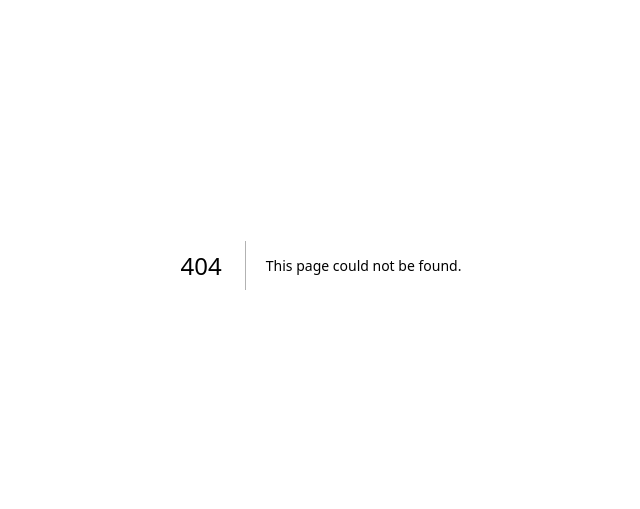
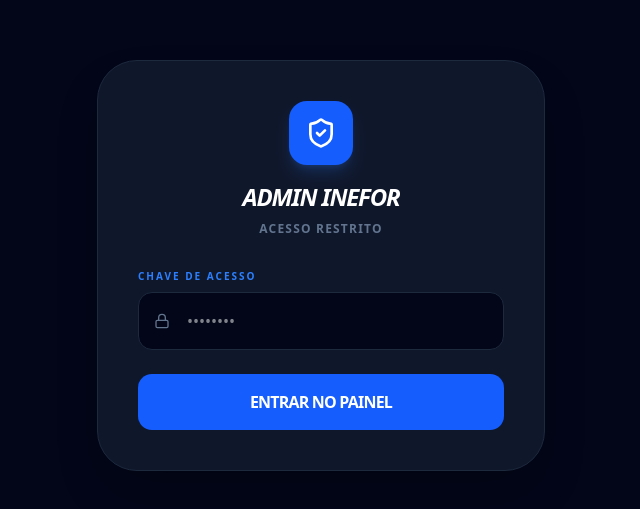
Before and after one commit to kudikadigital/ccna-online-nx, a Next.js app: page /admin/login in a window 1280 px wide. Before the commit this address had no page. Shown: the part 135-644 px from the top of the page, without its empty margins (319-959 px from the left). Built offline with nearby package versions, Linux system fonts and the light colour scheme.

Commit message:
feat: implement admin login page with dark industrial theme

```diff
--- /dev/null
+++ b/app/admin/login/page.tsx
@@ -0,0 +1,50 @@
+"use client";
+import { useState } from "react";
+import { useRouter } from "next/navigation";
+import { ShieldCheck, Lock } from "lucide-react";
+
+export default function AdminLogin() {
+  const [password, setPassword] = useState("");
+  const router = useRouter();
+
+  const handleLogin = (e: React.FormEvent) => {
+    e.preventDefault();
+    // Lógica simples de demonstração (Substituir por Auth real)
+    if (password === "admin123") {
+      router.push("/admin/dash");
+    }
+  };
+
+  return (
+    <main className="min-h-screen bg-slate-950 flex items-center justify-center p-4">
+      <div className="w-full max-w-md bg-slate-900 border border-slate-800 p-10 rounded-[2.5rem] shadow-2xl">
+        <div className="flex flex-col items-center mb-8">
+          <div className="w-16 h-16 bg-blue-600 rounded-2xl flex items-center justify-center mb-4 shadow-lg shadow-blue-500/20">
+            <ShieldCheck className="text-white h-8 w-8" />
+          </div>
+          <h1 className="text-white font-black text-2xl uppercase tracking-tighter italic">Admin INEFOR</h1>
+          <p className="text-slate-500 text-xs font-bold uppercase tracking-widest mt-2">Acesso Restrito</p>
+        </div>
+
+        <form onSubmit={handleLogin} className="space-y-6">
+          <div>
+            <label className="block text-[10px] font-black uppercase text-blue-500 mb-2 tracking-[0.2em]">Chave de Acesso</label>
+            <div className="relative">
+              <Lock className="absolute left-4 top-1/2 -translate-y-1/2 h-4 w-4 text-slate-500" />
+              <input
+                type="password"
+                value={password}
+                onChange={(e) => setPassword(e.target.value)}
+                className="w-full bg-slate-950 border border-slate-800 rounded-xl py-4 pl-12 pr-4 text-white focus:ring-2 focus:ring-blue-600 outline-none transition-all"
+                placeholder="••••••••"
+              />
+            </div>
+          </div>
+          <button className="w-full bg-blue-600 hover:bg-blue-500 text-white font-black py-4 rounded-xl uppercase tracking-tighter transition-all">
+            Entrar no Painel
+          </button>
+        </form>
+      </div>
+    </main>
+  );
+}
```
